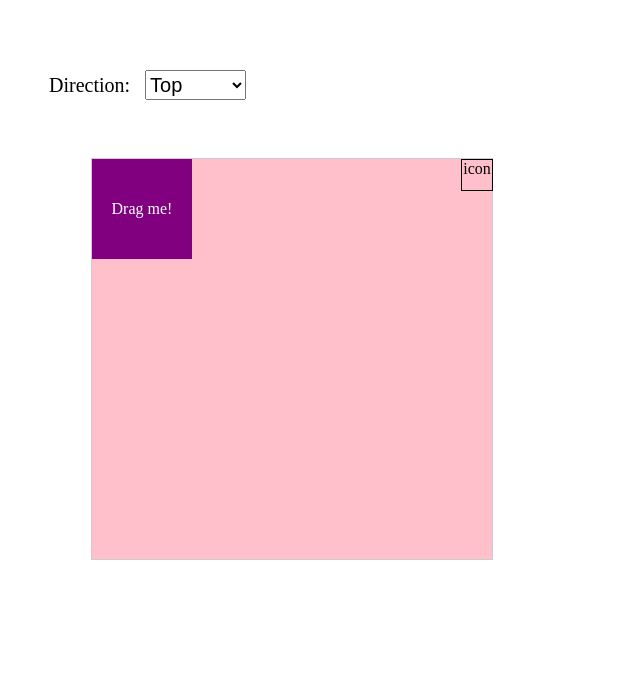
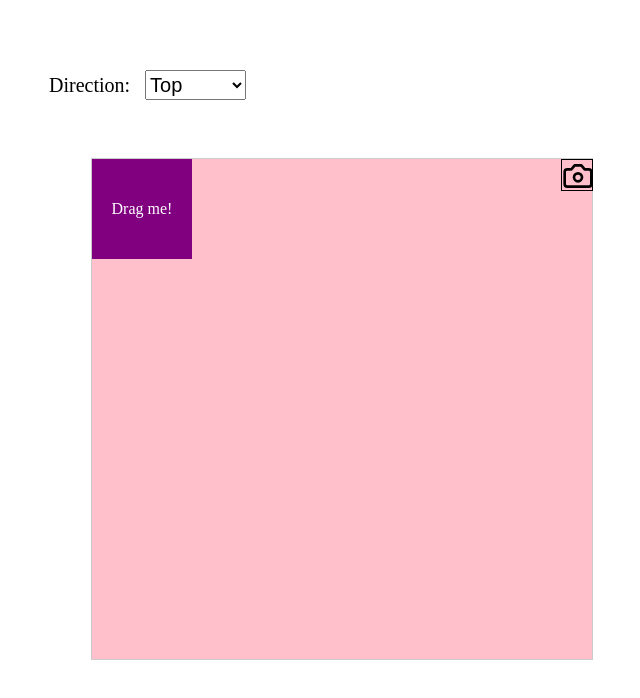
Before and after one commit to polin103109/Ollyotask4-dragdrophover-, a React (Vite) app: page / in a window 1280 px wide. Shown: the top 698 px of the page, without its empty margins (527-1167 px from the left). Built offline with nearby package versions, Linux system fonts and the light colour scheme.

Commit message:
finished

```diff
--- a/package.json
+++ b/package.json
@@ -14,6 +14,7 @@
     "@fortawesome/free-regular-svg-icons": "^6.5.1",
     "@fortawesome/react-fontawesome": "^0.2.0",
     "@use-gesture/react": "^10.3.0",
+    "lucide-react": "^0.312.0",
     "react": "^18.2.0",
     "react-dom": "^18.2.0",
     "react-use-gesture": "^9.1.3"
--- a/src/components/CreateDiv.jsx
+++ b/src/components/CreateDiv.jsx
@@ -1,5 +1,7 @@
 import { useState } from "react";
 import Tooltip from "./Tooltip/ToolTip";
+import { Camera } from 'lucide-react';
+
 const CreateDiv = () => {
   const [position, setPosition] = useState({ x: 0, y: 0 });
   const [absolutePosition, setAbsolutePosition] = useState({
@@ -164,8 +166,8 @@ const CreateDiv = () => {
         <div
           id="container"
           style={{
-            width: "400px",
-            height: "400px",
+            width: "500px",
+            height: "500px",
             position: "relative",
             backgroundColor: "pink",
             top: `${containerPosition.y}px`,
@@ -186,7 +188,8 @@ const CreateDiv = () => {
             }}
             onMouseDown={handleContainerMouseDown}
           >
-            icon
+             <Camera size="32" color="black" />
+
           </div>
           <div
             id="dragbox"
```
Also changed, not shown: 1 other file (tests, documents, lock files or other folders).
